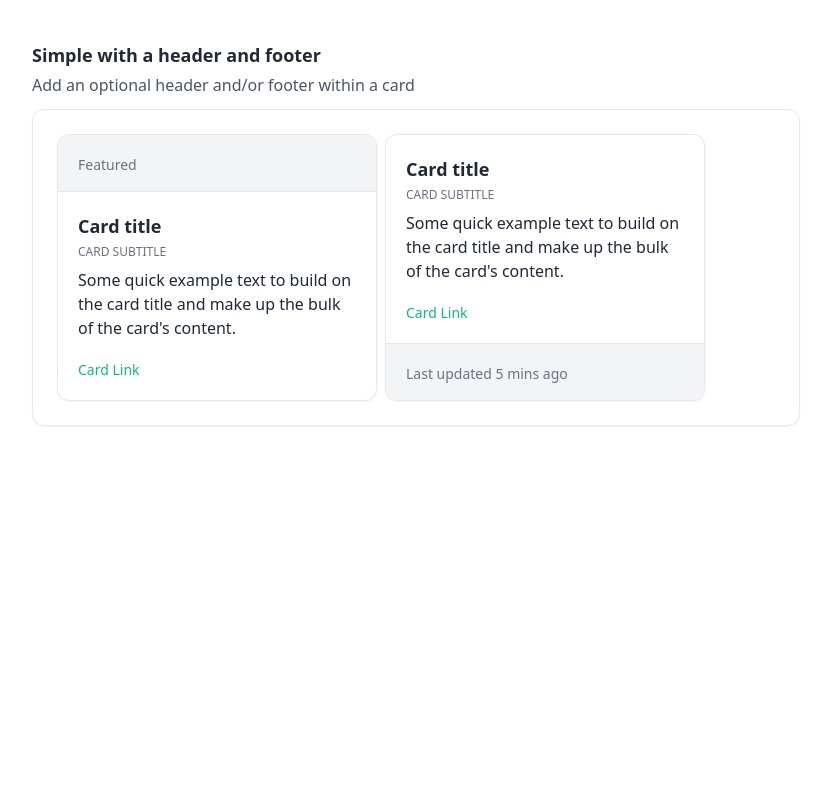
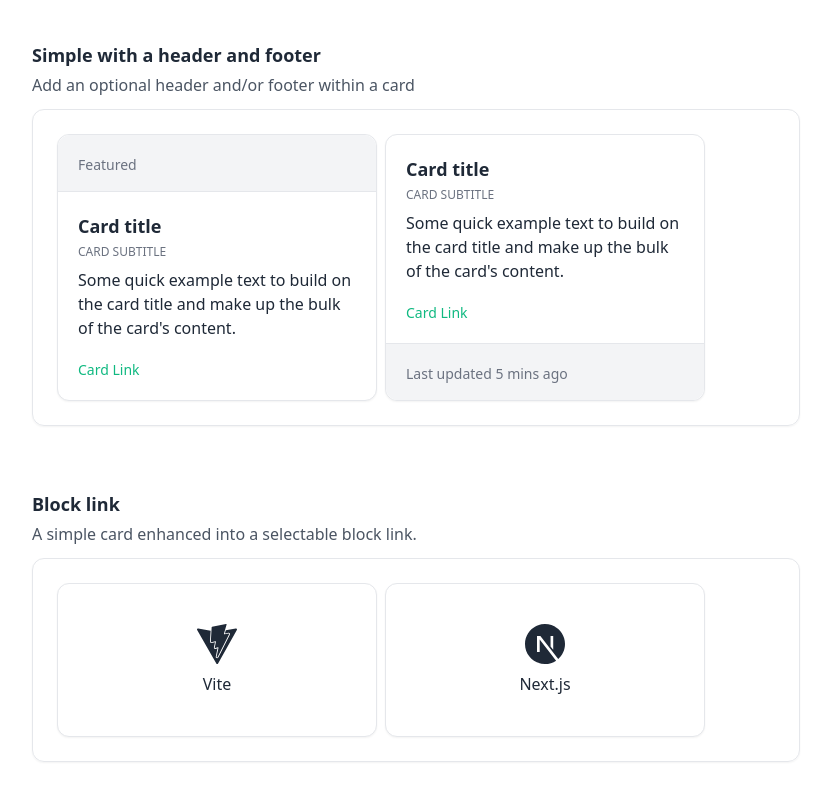
Before and after one commit to Ohsarsour/UI-Components, a React (Vite) app: page / in a window 1280 px wide. Shown: the part 1914-2714 px from the top of the page, without its empty margins (224-1055 px from the left). Before the commit the page ends 2380 px from the top, so only its background shows below. Built offline with nearby package versions, Linux system fonts and the light colour scheme.

Commit message:
Added block links cards

```diff
--- a/src/App.tsx
+++ b/src/App.tsx
@@ -2,7 +2,8 @@ import { Section } from "./components/site/Section"
 import { Container } from "./components/site/Container"
 import { Layout } from "./components/site/Layout"
 import { Button } from "./components/library/Button"
-import { ContentCard } from "./components/library/Card"
+import { BlockLinkCard, ContentCard } from "./components/library/Card"
+import { SiVite, SiNextdotjs } from "react-icons/si"
 export default function App() {
 	return (
 
@@ -265,7 +266,22 @@ export default function App() {
 						}
 					></ContentCard>
 				</Section>
+				<Section
+					title="Block link"
+					description="A simple card enhanced into a selectable block link."
+				>
+					{/* Vite Card */}
+					<BlockLinkCard url="https://vitejs.dev/" text="Vite">
+						<SiVite className="h-10 w-10" />
 
+					</BlockLinkCard>
+
+					{/* NextJS Card */}
+					<BlockLinkCard url="https://nextjs.org/" text="Next.js">
+						<SiNextdotjs className="h-10 w-10" />
+
+					</BlockLinkCard>
+				</Section>
 
 
 			</Container>
--- a/src/components/library/Card.tsx
+++ b/src/components/library/Card.tsx
@@ -83,9 +83,34 @@ export const ContentCard = ({
     )
 }
 
+// this type of card provides block links
+export const BlockLinkCard = (
+    {
+        url,
+        text,
+        children
+    }: {
+        url?: string, //url for link if non provided will default to #
+        text?: string // the text content displayed inside the card
+        children?: React.ReactNode // children elements that will be rendered inside the card
+    }
+) => {
 
-export const BlockLinkCard = () => {
+    const linkClasses: string = "flex flex-col items-center p-6 sm:p-10"
+
+    const linkContent = (
+        <>
+            {children}
+            {text && <p className="mt-2 font-medium">{text}</p>}
+        </>
+    )
     return (
-        <div>BlockLinkCard</div>
+        <CardContainer className="text-gray-800 transition-colors hover:bg-gray-200/50">
+            <a href={url || "#"} className={linkClasses} target="_blank">
+                {linkContent}
+            </a>
+
+        </CardContainer>
     )
+
 }
```
